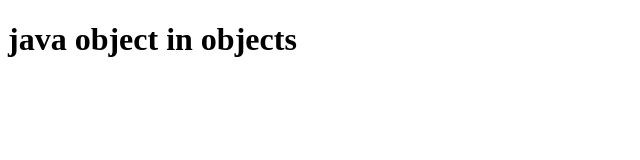
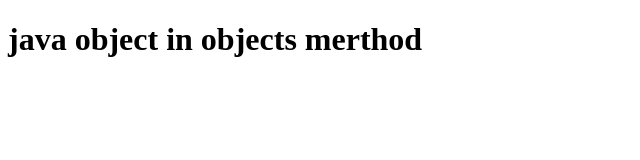
Before and after one commit to anamrehan123/java-project, a plain HTML site: page index.html in a window 1280 px wide. Shown: the whole page, without its empty margins (0-640 px from the left). Drawn offline with Linux system fonts and the light colour scheme.

Commit message:
chnges in heading

```diff
--- a/index.html
+++ b/index.html
@@ -6,7 +6,7 @@
     <title>Document</title>
 </head>
 <body>
-  <h1>  java object in objects</h1>
+  <h1>  java object in objects merthod</h1>
 
     <script type="text/javascript" src="app.js"></script>
 </body>
```
